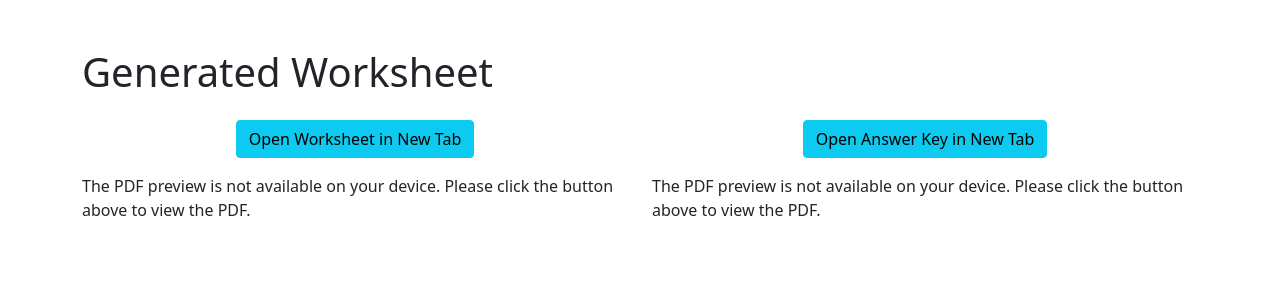
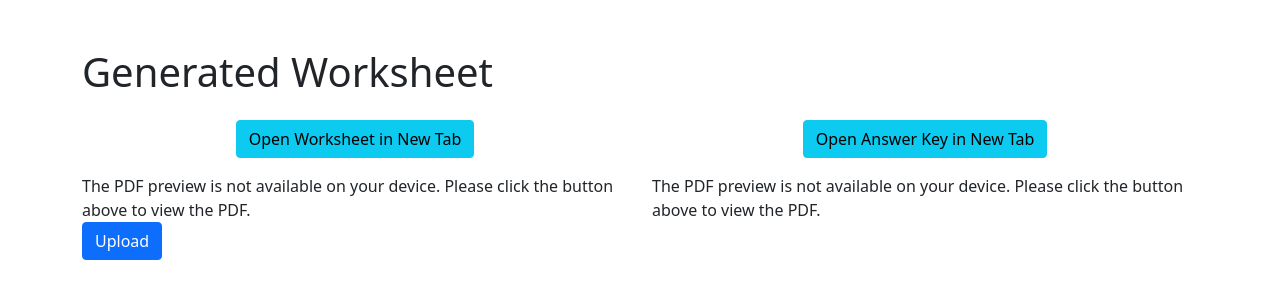
Before and after one commit to quentinikeno/Springboard-SEC-Capstone-Project-1, a Flask app: page /worksheet/new in a window 1280 px wide. Shown: the top 300 px of the page. Run offline with Flask 2, Linux system fonts and the light colour scheme; the visitor is signed in with stand-in values (Sample User, id 1); data comes from the database, SQL or seed files in the repository; some libraries are stand-ins or nearby versions.

Commit message:
Add option form to save PDFs.  PDFs will be saved to file sasystem, uploaded to S3, then removed from the file system.

```diff
--- a/app.py
+++ b/app.py
@@ -1,15 +1,20 @@
 import os
+
 from flask import Flask, render_template, redirect, session, request, url_for, flash, g
 from flask_debugtoolbar import DebugToolbarExtension
 from flask_weasyprint import HTML, render_pdf
 from sqlalchemy.exc import IntegrityError
+
+from functools import wraps
+import asyncio
+
+import boto3
+from config import S3_BUCKET, S3_KEY, S3_SECRET
+
 from models import connect_db, db, User
 from forms import CreateWorksheetForm, UserRegisterEditForm, UserLoginForm, UserDeleteForm
-from functools import wraps
-import asyncio
 from api_helpers import get_math_data
-import boto3
-from config import S3_BUCKET, S3_KEY, S3_SECRET
+
 
 app = Flask(__name__)
 
@@ -72,8 +77,9 @@ def index():
         # Do API calls with asyncio
         questions = asyncio.run(get_math_data(X_MATH_API_BASE_URL, operations, number_questions))
 
-        # Add questions to session
+        # Add questions and worksheet name to session
         session['questions'] = questions
+        session['name'] = name
 
         return redirect(url_for('new_worksheet_detail'))
 
@@ -195,8 +201,11 @@ def logout():
 @check_if_authorized
 def user_show():
     """Show details for user."""
+    # Create S3 resource
     s3_resource = boto3.resource('s3')
+    # Specify the bucket
     my_bucket = s3_resource.Bucket(S3_BUCKET)
+    # Get a summary of files in bucket
     summaries = my_bucket.objects.all()
     return render_template('users/show.html', user=g.user, my_bucket=my_bucket, files=summaries)
 
@@ -277,3 +286,34 @@ def user_delete():
         flash("Invalid password.  Please make sure your password is correct.", 'danger')
 
     return render_template('users/delete.html', form=form, user=g.user)
+
+###################################################################################################
+# Worksheet Routes
+###################################################################################################
+@app.route('/upload', methods=['POST'])
+@check_if_authorized
+def upload():
+    # file = request.files['file']
+    worksheet_html = render_template('worksheet.html', questions=session['questions'])
+    answer_key_html = render_template('answer-key.html', questions=session['questions'])
+
+    worksheet_filename = f'{session.get("name")} - Worksheet.pdf'
+    answer_key_filename = f'{session.get("name")} - Answer Key.pdf'
+    worksheet_path = f'pdfs-for-upload/{worksheet_filename}'
+    answer_key_path = f'pdfs-for-upload/{answer_key_filename}'
+
+    HTML(string=worksheet_html).write_pdf(worksheet_path)
+    HTML(string=answer_key_html).write_pdf(answer_key_path)
+    # Create new S3 s3 resource
+    s3_resource = boto3.resource('s3')
+    # Get bucket object
+    my_bucket = s3_resource.Bucket(S3_BUCKET)
+    # Pass in file names and upload to Bucket
+    my_bucket.upload_file(worksheet_path, worksheet_filename)
+    my_bucket.upload_file(answer_key_path, answer_key_filename)
+    # Remove files from file system after upload to S3
+    os.remove(worksheet_path)
+    os.remove(answer_key_path)
+
+    flash("Worksheet successfully saved!", "success")
+    return redirect(url_for('user_show'))
--- a/templates/new-detail.html
+++ b/templates/new-detail.html
@@ -19,5 +19,9 @@ content %}
 	worksheet_preview_div('Answer Key', 'answer-key') }}
 </div>
 
+<form action="{{ url_for('upload') }}" class="upload-form" method="POST">
+	<button class="btn btn-primary" type="submit">Upload</button>
+</form>
+
 <script src="{{ url_for('static', filename='new-detail.js') }}" defer></script>
 {% endblock %}
```
